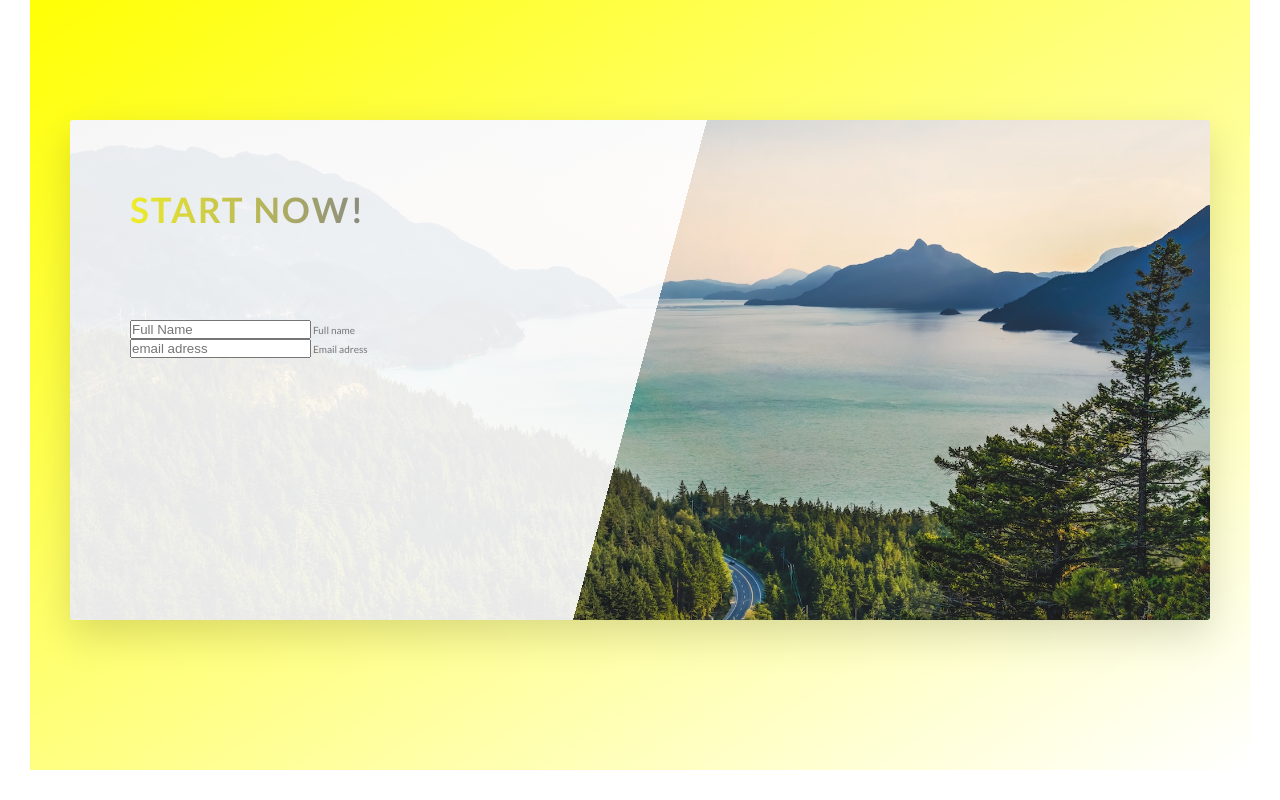
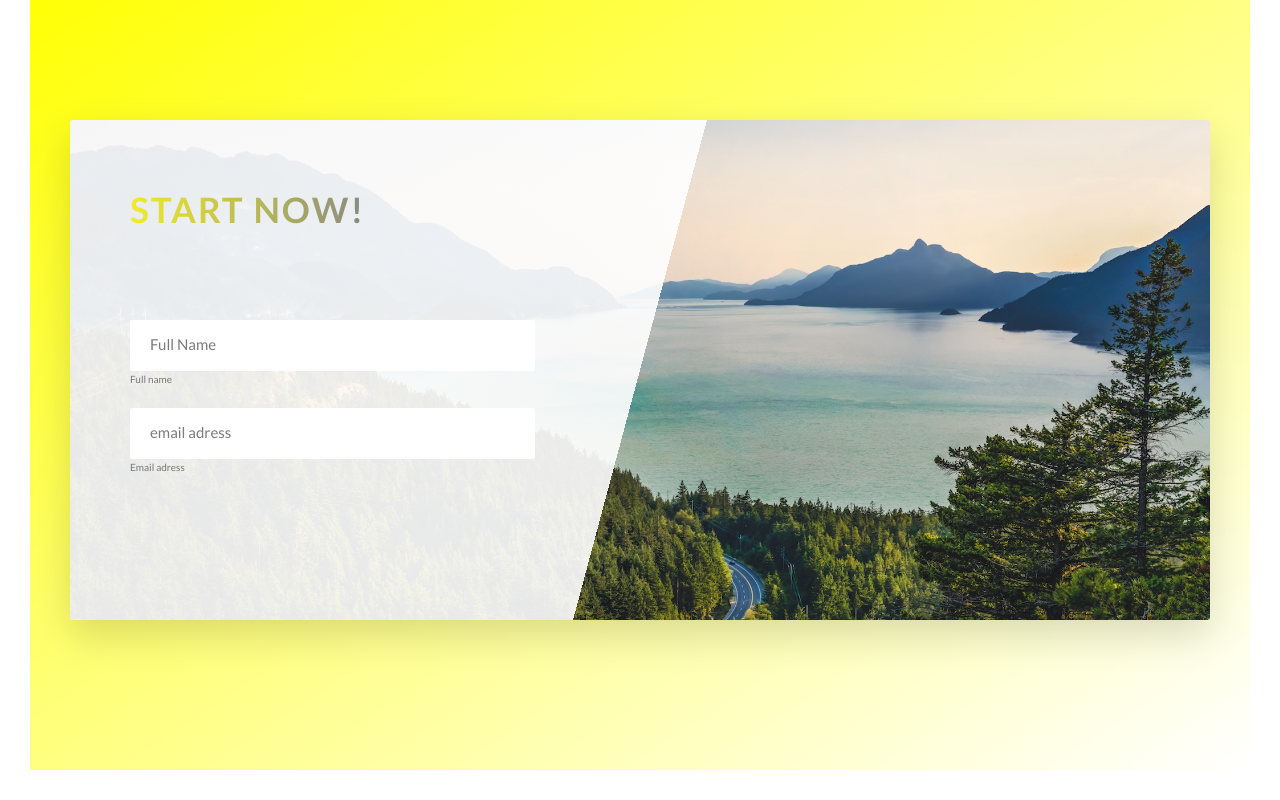
Before and after one commit to ENRIQUE0957/Affordable-Contractors, a website: page index.html in a window 1280 px wide. Shown: the part 4767-5567 px from the top of the page. Drawn offline with Linux system fonts and the light colour scheme.

Commit message:
chnages
chnages

```diff
--- a/css/style.css
+++ b/css/style.css
@@ -676,3 +676,32 @@ body {
   width: 50%;
   padding: 6rem;
 }
+
+.form {
+}
+.form__input {
+  font-size: 1.5rem;
+  padding: 1.5rem 2rem;
+  border-radius: 2px;
+  border: none;
+  font-family: inherit;
+  border-bottom: 3px solid transparent;
+  width: 90%;
+  display: block;
+  color: inherit;
+}
+.form__label {
+}
+.form__input {
+}
+.form_group:not(:last-child) {
+  margin-bottom: 2rem;
+}
+.form__input:focus {
+  outline: none;
+  box-shadow: 0 1rem 2rem rgba(0, 0, 0, 0.1);
+  border-bottom: 3px solid peru;
+}
+.form__input::-webkit-input-placeholder {
+  color: rgb(123, 123, 123);
+}
```
